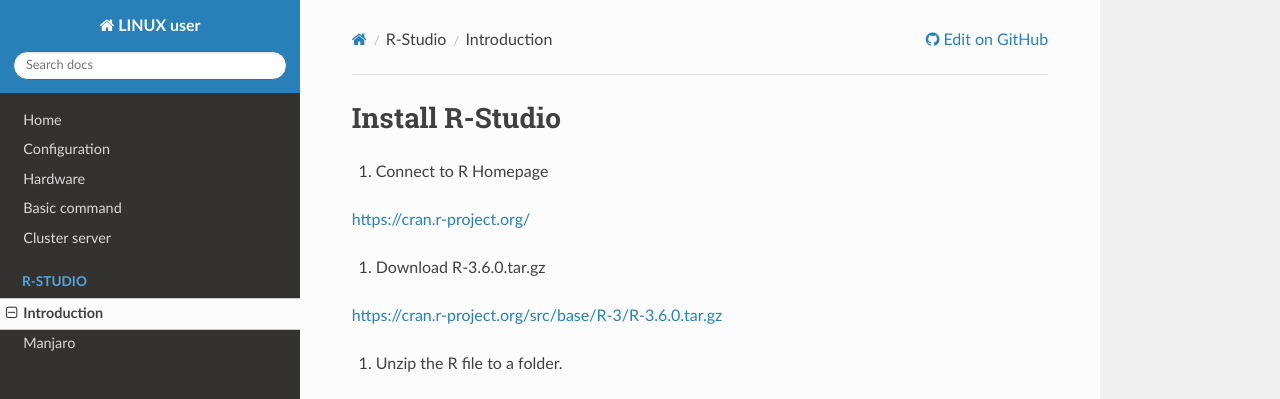
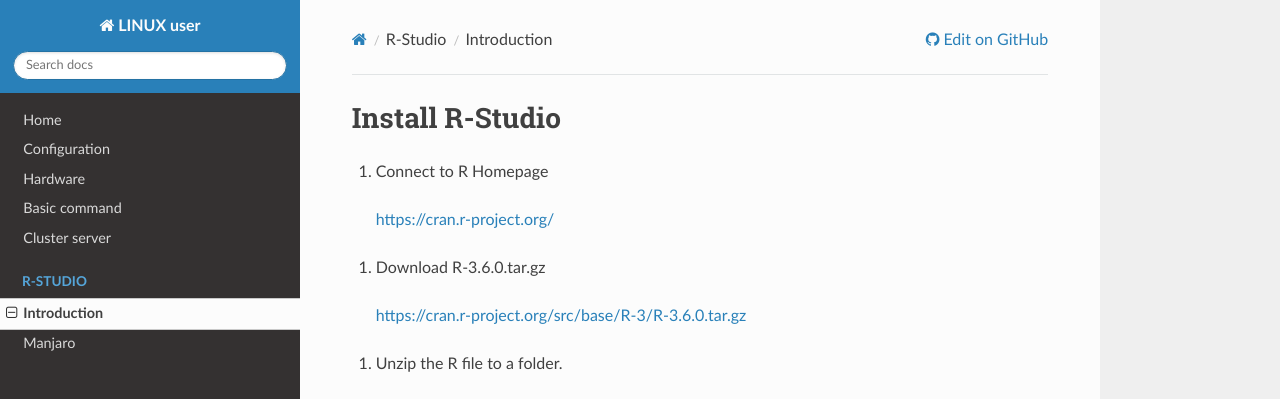
Before and after one commit to WonyoungCho/LINUX, an MkDocs documentation site: the page built from docs/rstudio_int.md, in a window 1280 px wide. Shown: the top 399 px of the page. Built offline with MkDocs 1.6.1, drawn with Linux system fonts in a browser that asks for light colours; nearby versions of some CDN libraries; old or Windows-style settings are respelled for this version of MkDocs.

Commit message:
Update rstudio_int.md

````diff
--- a/docs/rstudio_int.md
+++ b/docs/rstudio_int.md
@@ -2,11 +2,11 @@
 
 1. Connect to R Homepage
 
-<https://cran.r-project.org/>
+> <https://cran.r-project.org/>
 
 2. Download R-3.6.0.tar.gz
 
-<https://cran.r-project.org/src/base/R-3/R-3.6.0.tar.gz>
+> <https://cran.r-project.org/src/base/R-3/R-3.6.0.tar.gz>
 
 3. Unzip the R file to a folder.
 ```
````
